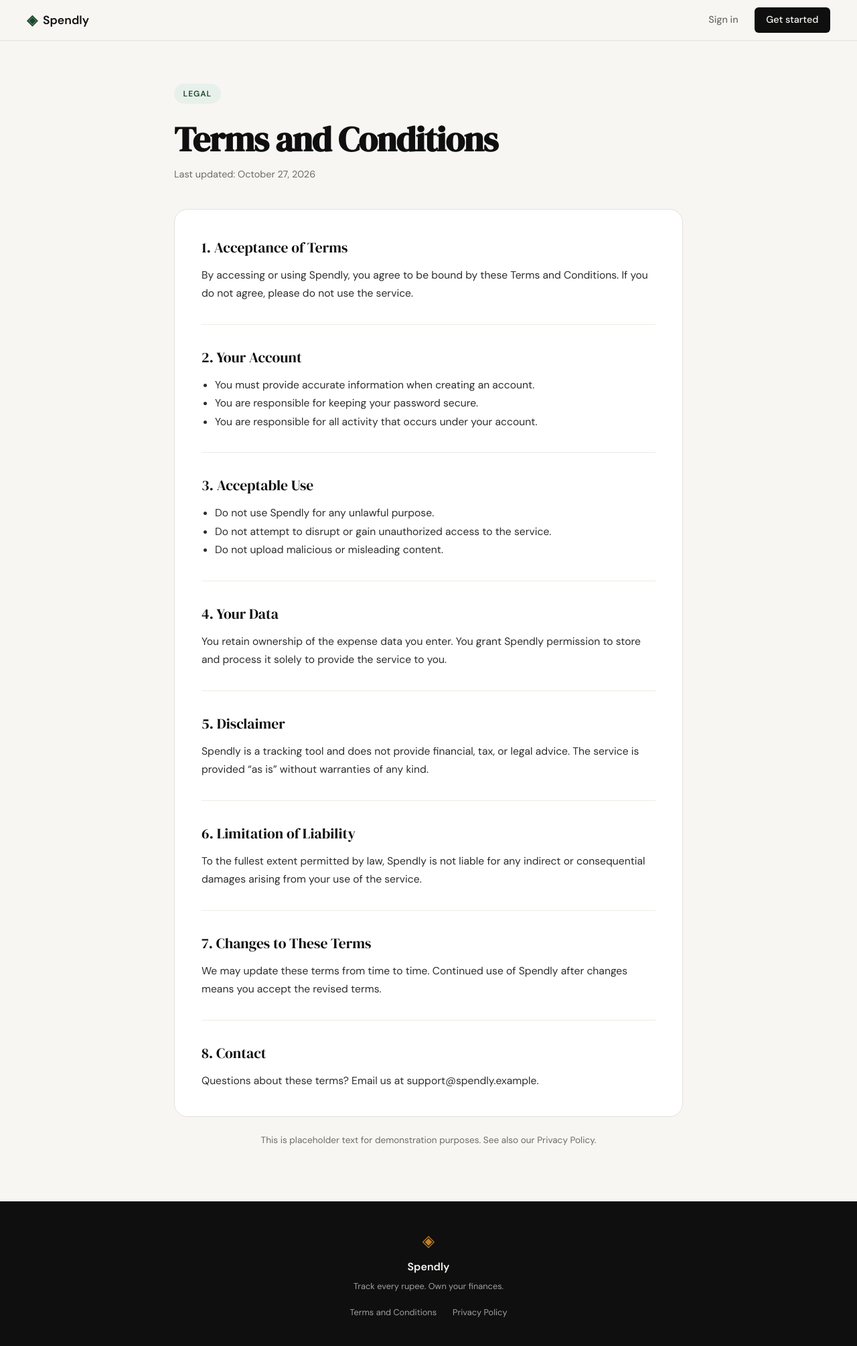
After one commit to shwetakatoch/Spendly-agentic-coding, a Flask app: page /terms in a window 1280 px wide. The commit adds this page. Shown: the whole page at 67% size. Run offline with Flask 3, Linux system fonts and the light colour scheme.

Commit message:
add terms and privacy pages, footer logo link
Co-Authored-By: Claude Sonnet 5.5 <noreply@anthropic.com>

```diff
--- a/app.py
+++ b/app.py
@@ -20,6 +20,18 @@ def register():
 @app.route("/login")
 def login():
     return render_template("login.html")
+
+
+@app.route("/terms", strict_slashes=False)
+@app.route("/terms-and-conditions", strict_slashes=False)
+def terms():
+    return render_template("terms.html")
+
+
+@app.route("/privacy", strict_slashes=False)
+@app.route("/privacy-policy", strict_slashes=False)
+def privacy():
+    return render_template("privacy.html")
 
 
 # ------------------------------------------------------------------ #
--- a/static/css/style.css
+++ b/static/css/style.css
@@ -497,6 +497,16 @@ a { color: inherit; text-decoration: none; }
 
 .footer .brand-icon { color: var(--accent-2); font-size: 1.5rem; }
 
+.footer-brand {
+    display: flex;
+    flex-direction: column;
+    align-items: center;
+    gap: 0.4rem;
+    transition: opacity 0.2s;
+}
+
+.footer-brand:hover { opacity: 0.8; }
+
 .footer-name {
     font-weight: 600;
     font-size: 1rem;
@@ -528,3 +538,94 @@ a { color: inherit; text-decoration: none; }
     .nav-links a:not(.nav-cta) { display: none; }
     .hero { padding: 3rem 1rem 2rem; }
 }
+
+/* ------------------------------------------------------------------ */
+/* Footer links + legal pages                                          */
+/* ------------------------------------------------------------------ */
+
+.footer-links {
+    display: flex;
+    gap: 1.5rem;
+    margin-top: 0.75rem;
+    font-size: 0.8rem;
+}
+
+.footer-links a {
+    color: var(--ink-faint);
+    transition: color 0.2s;
+}
+
+.footer-links a:hover { color: var(--paper); }
+
+.legal-section {
+    padding: 4rem 2rem 5rem;
+}
+
+.legal-container {
+    max-width: 760px;
+    margin: 0 auto;
+}
+
+.legal-header {
+    margin-bottom: 2.5rem;
+}
+
+.legal-title {
+    font-family: var(--font-display);
+    font-size: clamp(2.25rem, 4.5vw, 3.25rem);
+    line-height: 1.1;
+    letter-spacing: -0.02em;
+    color: var(--ink);
+    margin-bottom: 0.75rem;
+}
+
+.legal-updated {
+    font-size: 0.9rem;
+    color: var(--ink-muted);
+}
+
+.legal-card {
+    background: var(--paper-card);
+    border: 1px solid var(--border);
+    border-radius: var(--radius-lg);
+    padding: 2.5rem;
+}
+
+.legal-card section + section {
+    margin-top: 2rem;
+    padding-top: 2rem;
+    border-top: 1px solid var(--border-soft);
+}
+
+.legal-card h2 {
+    font-family: var(--font-display);
+    font-size: 1.35rem;
+    font-weight: 400;
+    color: var(--ink);
+    margin-bottom: 0.6rem;
+}
+
+.legal-card p,
+.legal-card li {
+    font-size: 0.98rem;
+    line-height: 1.75;
+    color: var(--ink-soft);
+}
+
+.legal-card ul {
+    margin: 0.6rem 0 0 1.25rem;
+}
+
+.legal-card a { color: var(--accent); text-decoration: underline; }
+
+.legal-note {
+    margin-top: 1.5rem;
+    text-align: center;
+    font-size: 0.85rem;
+    color: var(--ink-muted);
+}
+
+@media (max-width: 600px) {
+    .legal-section { padding: 2.5rem 1rem 3rem; }
+    .legal-card { padding: 1.5rem; }
+}
--- a/templates/base.html
+++ b/templates/base.html
@@ -31,11 +31,15 @@
 
     <footer class="footer">
         <div class="footer-inner">
-            <span class="brand-icon">◈</span>
-            <span class="footer-name">Spendly</span>
+            <a href="{{ url_for('landing') }}" class="footer-brand">
+                <span class="brand-icon">◈</span>
+                <span class="footer-name">Spendly</span>
+            </a>
             <p class="footer-copy">Track every rupee. Own your finances.</p>
-            <a href="#">Terms and Conditions</a>
-            <a href="#">Privacy Policy</a>
+            <div class="footer-links">
+                <a href="{{ url_for('terms') }}">Terms and Conditions</a>
+                <a href="{{ url_for('privacy') }}">Privacy Policy</a>
+            </div>
         </div>
     </footer>
 
--- /dev/null
+++ b/templates/terms.html
@@ -0,0 +1,59 @@
+{% extends "base.html" %}
+
+{% block title %}Terms and Conditions — Spendly{% endblock %}
+
+{% block content %}
+
+<section class="legal-section">
+    <div class="legal-container">
+
+        <div class="legal-header">
+            <span class="hero-badge">Legal</span>
+            <h1 class="legal-title">Terms and Conditions</h1>
+            <p class="legal-updated">Last updated: October 27, 2026</p>
+        </div>
+
+        <div class="legal-card">
+            <section>
+                <h2>1. Acceptance of Terms</h2>
+                <p>By accessing or using Spendly, you agree to be bound by these Terms and Conditions. If you do not agree, please do not use the service.</p>
+            </section>
+            <section>
+                <h2>2. Your Account</h2>
+                <ul><li>You must provide accurate information when creating an account.</li><li>You are responsible for keeping your password secure.</li><li>You are responsible for all activity that occurs under your account.</li></ul>
+            </section>
+            <section>
+                <h2>3. Acceptable Use</h2>
+                <ul><li>Do not use Spendly for any unlawful purpose.</li><li>Do not attempt to disrupt or gain unauthorized access to the service.</li><li>Do not upload malicious or misleading content.</li></ul>
+            </section>
+            <section>
+                <h2>4. Your Data</h2>
+                <p>You retain ownership of the expense data you enter. You grant Spendly permission to store and process it solely to provide the service to you.</p>
+            </section>
+            <section>
+                <h2>5. Disclaimer</h2>
+                <p>Spendly is a tracking tool and does not provide financial, tax, or legal advice. The service is provided “as is” without warranties of any kind.</p>
+            </section>
+            <section>
+                <h2>6. Limitation of Liability</h2>
+                <p>To the fullest extent permitted by law, Spendly is not liable for any indirect or consequential damages arising from your use of the service.</p>
+            </section>
+            <section>
+                <h2>7. Changes to These Terms</h2>
+                <p>We may update these terms from time to time. Continued use of Spendly after changes means you accept the revised terms.</p>
+            </section>
+            <section>
+                <h2>8. Contact</h2>
+                <p>Questions about these terms? Email us at support@spendly.example.</p>
+            </section>
+        </div>
+
+        <p class="legal-note">
+            This is placeholder text for demonstration purposes. See also our
+            <a href="{{ url_for('privacy') }}">Privacy Policy</a>.
+        </p>
+
+    </div>
+</section>
+
+{% endblock %}
```
Also changed, not shown: templates/privacy.html (added, +59 -0 lines).
